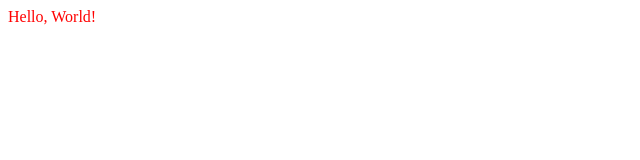
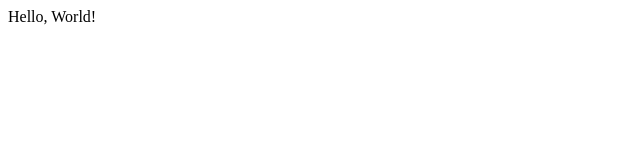
Before and after one commit to m-zolotov/ulbi-estore-project, a React app: page / in a window 1280 px wide. Shown: the top 160 px of the page, without its empty margins (0-640 px from the left). Built offline with nearby package versions, Linux system fonts and the light colour scheme.

Commit message:
Fix render

```diff
--- a/package.json
+++ b/package.json
@@ -22,6 +22,7 @@
     "ts-loader": "^9.5.1",
     "ts-node": "^10.9.2",
     "typescript": "^5.6.3",
+    "typescript-plugin-css-modules": "^5.1.0",
     "webpack": "^5.96.1",
     "webpack-cli": "^5.1.4",
     "webpack-dev-server": "^5.1.0"
--- /dev/null
+++ b/src/App.tsx
@@ -0,0 +1,9 @@
+import { Text } from "./components/Text";
+
+export const App = () => {
+    return (
+        <div>
+            <Text />
+        </div>
+    )
+}
--- a/src/components/Text.tsx
+++ b/src/components/Text.tsx
@@ -1,5 +1,3 @@
-import './Text.scss'
-
 export const Text = () => {
     return (
         <div>Hello, World!</div>
--- a/src/components/Text.scss
+++ b/src/components/styles.module.scss
@@ -1,3 +1,3 @@
-div {
+.red {
     color: red;
 }
--- a/src/index.tsx
+++ b/src/index.tsx
@@ -1,9 +1,12 @@
-import { render } from 'react-dom';
-import { Text } from './components/Text';
+import { StrictMode } from 'react';
+import { createRoot } from 'react-dom/client';
+import { App } from './App';
 
-render(
-    <div>
-        <Text />
-    </div>,
-    document.getElementById('root')
+const rootElement = document.getElementById('root') as HTMLDivElement;
+const root = createRoot(rootElement);
+
+root.render(
+    <StrictMode>
+        <App />
+    </StrictMode>
 )
--- a/tsconfig.json
+++ b/tsconfig.json
@@ -10,6 +10,11 @@
         "baseUrl": ".",
         "allowSyntheticDefaultImports": true,
         "esModuleInterop": true,
+        "plugins": [
+            {
+                "name": "typescript-plugin-css-modules"
+            },
+        ]
     },
     "ts-node": {
         "compilerOptions": {
```
Also changed, not shown: 1 other file (tests, documents, lock files or other folders).
